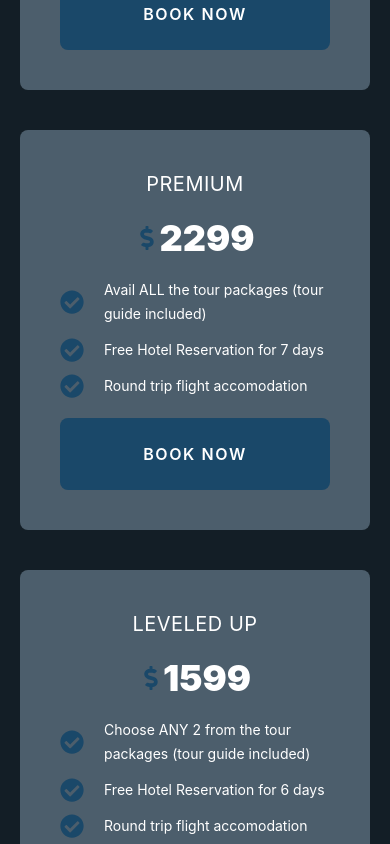
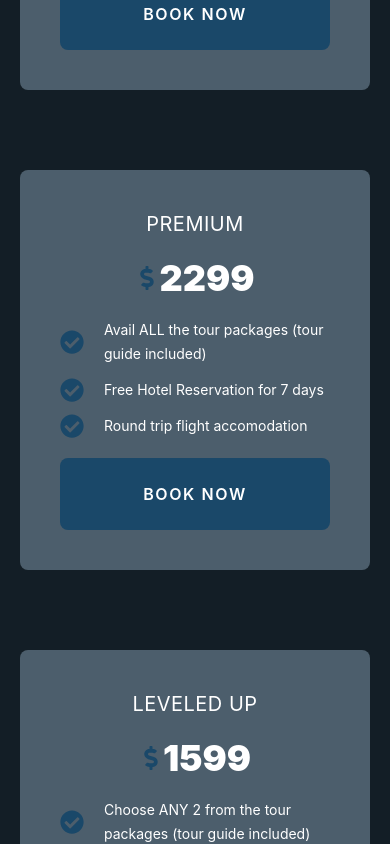
Before and after one commit to naveraraycia/explora, a React (Create React App) app: page /boracay in a window 390 px wide. Shown: the part 6660-7504 px from the top of the page. Built offline with nearby package versions, Linux system fonts and the light colour scheme; no server answers; the database is empty.

Commit message:
Tenth Commit

```diff
--- a/src/pages/Bohol.jsx
+++ b/src/pages/Bohol.jsx
@@ -160,7 +160,7 @@ function Bohol() {
               <div className="flex flex-col xl:block xl:columns-3 space-y-20 xl:space-y-0 xl:gap-12">
               {/* <div className="flex space-y-10 flex-col md:flex-row items-center justify-around md:space-y-0 md:space-x-10"> */}
 
-                <div className="xl:hover:scale-110 hover:shadow-lg hover:cursor-pointer h-full ">
+                <div className="xl:hover:scale-110 hover:shadow-lg hover:cursor-pointer h-full w-full ">
                   <PricingCard color='brown' location='Bohol' promo='basic' price={699} deals={['Choose ANY 1 from the tour packages (tour guide included)', 'Free Hotel Reservation for 5 days', 'Round trip flight accomodation']} />
                 </div>
 
--- a/src/pages/Boracay.jsx
+++ b/src/pages/Boracay.jsx
@@ -153,18 +153,16 @@ function Boracay() {
 
           <div className="relative px-5 py-20 md:px-20">
 
-
-              <div className="flex space-y-10 flex-col md:flex-row items-center justify-around md:space-y-0 md:space-x-10">
-
-                <div className="md:hover:scale-110 hover:shadow-lg hover:cursor-pointer">
+          <div className="flex flex-col xl:block xl:columns-3 space-y-20 xl:space-y-0 xl:gap-12">
+                <div className="xl:hover:scale-110 hover:shadow-lg hover:cursor-pointer h-full w-full">
                   <PricingCard color='dark blue' location='Boracay' promo='basic' price={1299} deals={['Choose ANY 1 from the tour packages (tour guide included)', 'Free Hotel Reservation for 5 days', 'Round trip flight accomodation']} />
                 </div>
 
-                <div className="md:hover:scale-110 hover:shadow-lg hover:cursor-pointer">
+                <div className="xl:hover:scale-110 hover:shadow-lg hover:cursor-pointer h-full w-full">
                   <PricingCard color='dark blue' location='Boracay' promo='premium' price={2299} deals={['Avail ALL the tour packages (tour guide included)', 'Free Hotel Reservation for 7 days', 'Round trip flight accomodation']} />
                 </div>
 
-                <div className="md:hover:scale-110 hover:shadow-lg hover:cursor-pointer">
+                <div className="xl:hover:scale-110 hover:shadow-lg hover:cursor-pointer h-full w-full">
                   <PricingCard color='dark blue' location='Boracay' promo='leveled up' price={1599} deals={['Choose ANY 2 from the tour packages (tour guide included)', 'Free Hotel Reservation for 6 days', 'Round trip flight accomodation']} />
                 </div>
               </div>
--- a/src/pages/Palawan.jsx
+++ b/src/pages/Palawan.jsx
@@ -153,17 +153,17 @@ function Palawan() {
           }}>
 
 
-              <div className="flex space-y-10 flex-col md:flex-row items-center justify-around md:space-y-0 md:space-x-10">
+              <div className="flex flex-col xl:block xl:columns-3 space-y-20 xl:space-y-0 xl:gap-12">
 
-                <div className="md:hover:scale-110 hover:shadow-lg hover:cursor-pointer w-full h-full">
+                <div className="xl:hover:scale-110 hover:shadow-lg hover:cursor-pointer h-full w-full">
                   <PricingCard color='blue' location='Palawan' promo='basic' price={999} deals={['Choose ANY 1 from the tour packages (tour guide included)', 'Free Hotel Reservation for 5 days', 'Round trip flight accomodation']} />
                 </div>
 
-                <div className="md:hover:scale-110 hover:shadow-lg hover:cursor-pointer w-full h-full">
+                <div className="xl:hover:scale-110 hover:shadow-lg hover:cursor-pointer h-full w-full">
                   <PricingCard color='blue' location='Palawan' promo='premium' price={1999} deals={['Avail ALL the tour packages (tour guide included)', 'Free Hotel Reservation for 7 days', 'Round trip flight accomodation']} />
                 </div>
 
-                <div className="md:hover:scale-110 hover:shadow-lg hover:cursor-pointer w-full h-full">
+                <div className="xl:hover:scale-110 hover:shadow-lg hover:cursor-pointer h-full w-full">
                   <PricingCard color='blue' location='Palawan' promo='leveled up' price={1299} deals={['Choose ANY 2 from the tour packages (tour guide included)', 'Free Hotel Reservation for 6 days', 'Round trip flight accomodation']} />
                 </div>
               </div>
```
